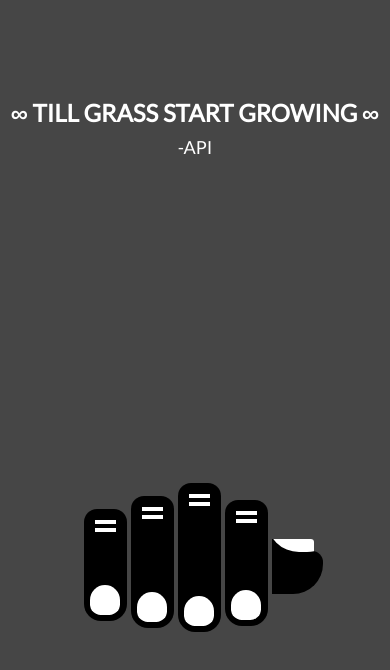
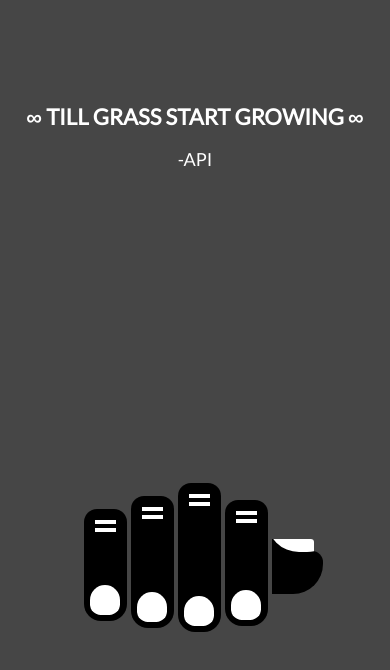
Before and after one commit to imananoosheh/server_interface_webpage, a plain HTML site: page index.html in a window 390 px wide. Drawn offline with Linux system fonts and the light colour scheme.

Commit message:
responsive update 1

```diff
--- a/css/master.css
+++ b/css/master.css
@@ -1,7 +1,7 @@
 html {
     font-family: 'Lato', sans-serif;
     color: #fff;
-    line-height: 10px;
+    line-height: 1;
     background-color: rgb(70, 70, 70);
 }
     #cssloader {
@@ -43,10 +43,10 @@ html {
         position: fixed;
         display: felx;
         top: 10%;
-        right: 0%;
-        left: 0%;
+        right: 2%;
+        left: 2%;
         text-align: center;
-        font-size: 24px;
+        font-size: 22px;
         font-weight: bold;
         text-transform: uppercase;
     }
```
